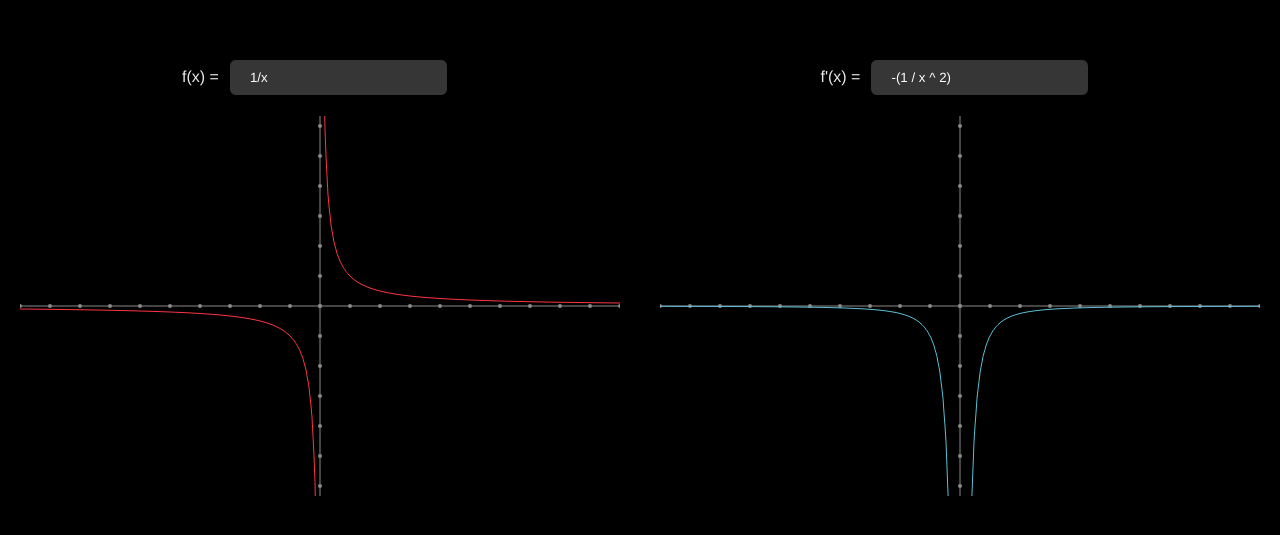
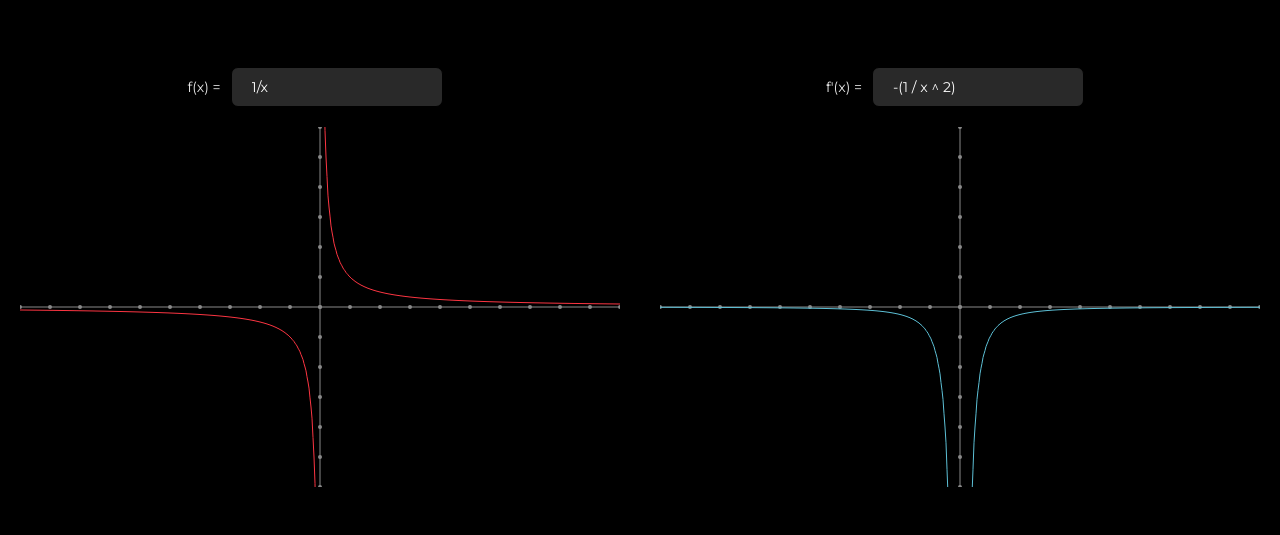
Before and after one commit to anikeef/graphs, a Vue app: page / in a window 1280 px wide. Shown: the part 131-666 px from the top of the page. Built offline with nearby package versions, Linux system fonts and the light colour scheme.

Commit message:
Add new font

```diff
--- a/public/index.html
+++ b/public/index.html
@@ -5,6 +5,7 @@
     <meta http-equiv="X-UA-Compatible" content="IE=edge">
     <meta name="viewport" content="width=device-width,initial-scale=1.0">
     <link rel="icon" href="<%= BASE_URL %>favicon.ico">
+    <link href="https://fonts.googleapis.com/css?family=Montserrat:400,800&display=swap" rel="stylesheet">
     <title>graph</title>
   </head>
   <body>
--- a/src/App.vue
+++ b/src/App.vue
@@ -26,6 +26,7 @@ export default class App extends Vue {}
 body,
 html {
   height: 100%;
-  font-family: "Helvetica Neue", Helvetica, sans-serif;
+  font-family: 'Montserrat', sans-serif;
+  font-size: 14px;
 }
 </style>
--- a/src/components/Graph.vue
+++ b/src/components/Graph.vue
@@ -1,15 +1,14 @@
 <template>
   <svg version="1.1" class="graph"
     baseProfile="full" @mousemove="handleMouseMove" @mouseleave="$emit('mouseleave')"
-    :width="width" :height="height"
     xmlns="http://www.w3.org/2000/svg"
     :viewBox="viewBox"
+    :width="width"
     ref="canvas">
-
     <GraphAxis :visibleArea="visibleArea" :pxInUnits="pxInUnits" :color="axisColor" />
     <GraphCurve v-for="curve of curves" :curveConfig="curve" :visibleArea="visibleArea"
     :key="curve.func" :pointsPerUnit="pointsPerUnit" :strokeWidth="pxInUnits" />
-    <GraphPoint v-for="point of points" :pointConfig="point" :radius="pxInUnits * point.radius"
+    <GraphPoint v-for="point of points" :pointConfig="point" :pxInUnits="pxInUnits"
     :key="`${point.x} ${point.y}`" />
   </svg>
 </template>
@@ -28,27 +27,24 @@ import GraphPoint, { PointConfig } from './GraphPoint.vue';
 export default class Graph extends Vue {
   @Prop() curves!: Array<CurveConfig>;
   @Prop() points!: Array<PointConfig>;
-  @Prop({ default: 640 }) width!: number;
-  @Prop({ default: 380 }) height!: number;
+  @Prop() width!: number;
   @Prop({ default: () => ({ min: -10, max: 10 }) }) xInterval!: { min: number, max: number };
+  @Prop({ default: () => ({ min: -6, max: 6 }) }) yInterval!: { min: number, max: number };
   @Prop({ default: 'black' }) axisColor!: string;
 
-  public visibleArea = (() => {
-    const yLength = (this.xInterval.max - this.xInterval.min) * (this.height / this.width);
-    return new PlaneSection({
-      xMin: this.xInterval.min,
-      xMax: this.xInterval.max,
-      yMin: -yLength/2,
-      yMax: yLength/2
-    });
-  })();
+  public visibleArea = new PlaneSection({
+    xMin: this.xInterval.min,
+    xMax: this.xInterval.max,
+    yMin: this.yInterval.min,
+    yMax: this.yInterval.max
+  });
+
+  get viewBox(): string {
+    return `${ this.visibleArea.xMin } ${ this.visibleArea.yMin } ${ this.visibleArea.width } ${ this.visibleArea.height }`;
+  }
 
   get pointsPerUnit(): number {
     return this.width / this.visibleArea.width;
-  }
-
-  get viewBox(): string {
-    return `${ this.visibleArea.xMin } ${ this.visibleArea.yMin } ${ this.visibleArea.width } ${ this.visibleArea.height }`;
   }
 
   get pxInUnits(): number {
@@ -62,8 +58,7 @@ export default class Graph extends Vue {
 
   handleMouseMove(event: {
     pageX: number,
-    pageY: number,
-    target: { getBoundingClientRect: () => { left: number } }
+    pageY: number
   }): void {
     const { left } = (this.$refs.canvas as any).getBoundingClientRect();
     const x = this.visibleArea.xMin + this.pxToUnits(event.pageX - left);
--- a/src/components/GraphPoint.vue
+++ b/src/components/GraphPoint.vue
@@ -1,5 +1,5 @@
 <template>
-  <circle :cx="pointConfig.point.x" :cy="pointConfig.point.y" :r="radius"
+  <circle :cx="pointConfig.point.x" :cy="pointConfig.point.y" :r="pointConfig.radius * pxInUnits"
   :fill="pointConfig.color" />
 </template>
 
@@ -10,7 +10,7 @@ import { Point } from '../models/point';
 @Component({})
 export default class GraphPoint extends Vue {
   @Prop() pointConfig!: PointConfig;
-  @Prop() radius!: number;
+  @Prop() pxInUnits!: number;
 }
 
 export interface PointConfig {
--- a/src/components/SlopeDemo.vue
+++ b/src/components/SlopeDemo.vue
@@ -94,6 +94,7 @@ export default class SlopeDemo extends Vue {
     display: flex;
     align-items: center;
     justify-content: center;
+    // font-weight: 800;
   }
 
   &__input {
@@ -103,8 +104,13 @@ export default class SlopeDemo extends Vue {
     border-radius: 7px;
     border: 1px solid black;
     font-family: inherit;
+    font-size: 14px;
     color: white;
-    background-color: rgb(54, 54, 54);
+    background-color: rgb(41, 41, 41);
+  }
+
+  &__container {
+    padding: 20px;
   }
 }
 </style>
--- a/vue.config.js
+++ b/vue.config.js
@@ -1,5 +1,8 @@
 module.exports = {
   publicPath: process.env.NODE_ENV === 'production'
     ? '/graphs-deploy/'
-    : '/'
+    : '/',
+  configureWebpack: {
+    devtool: 'source-map'
+  }
 }
```
